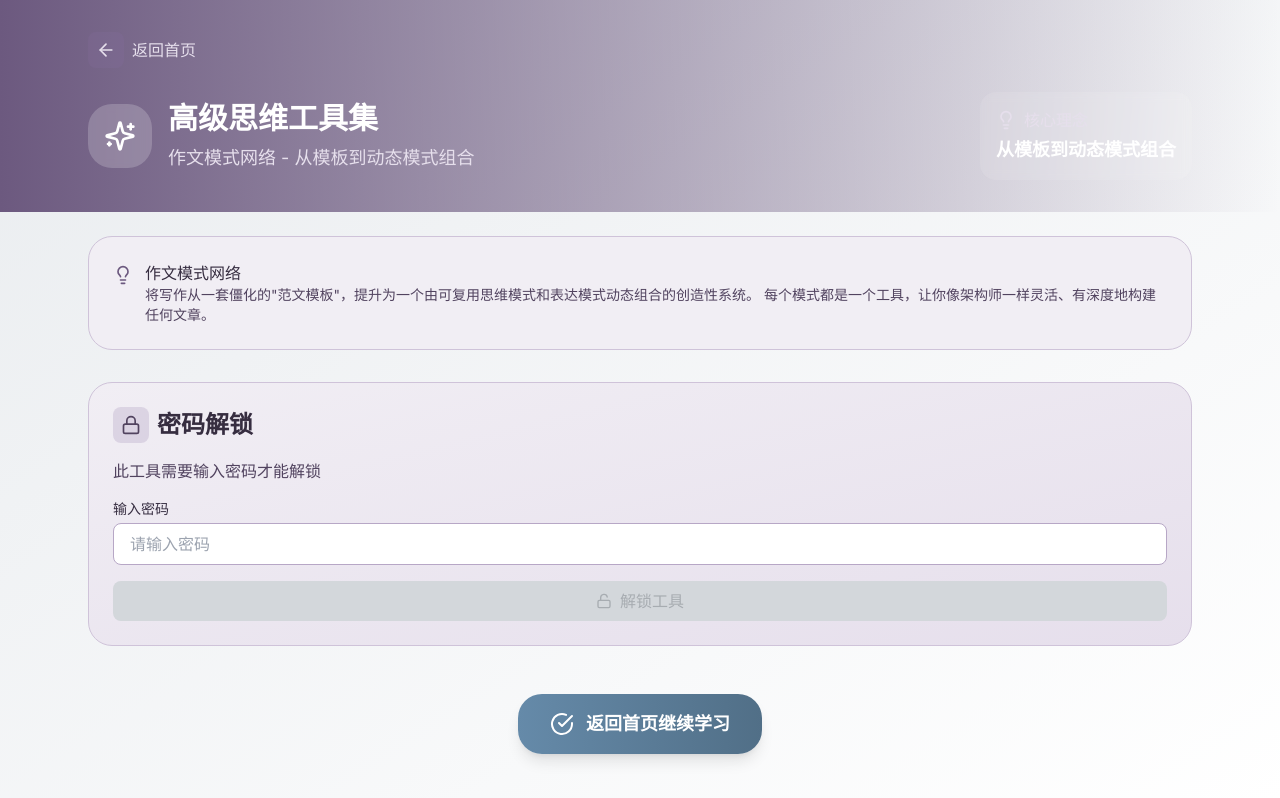
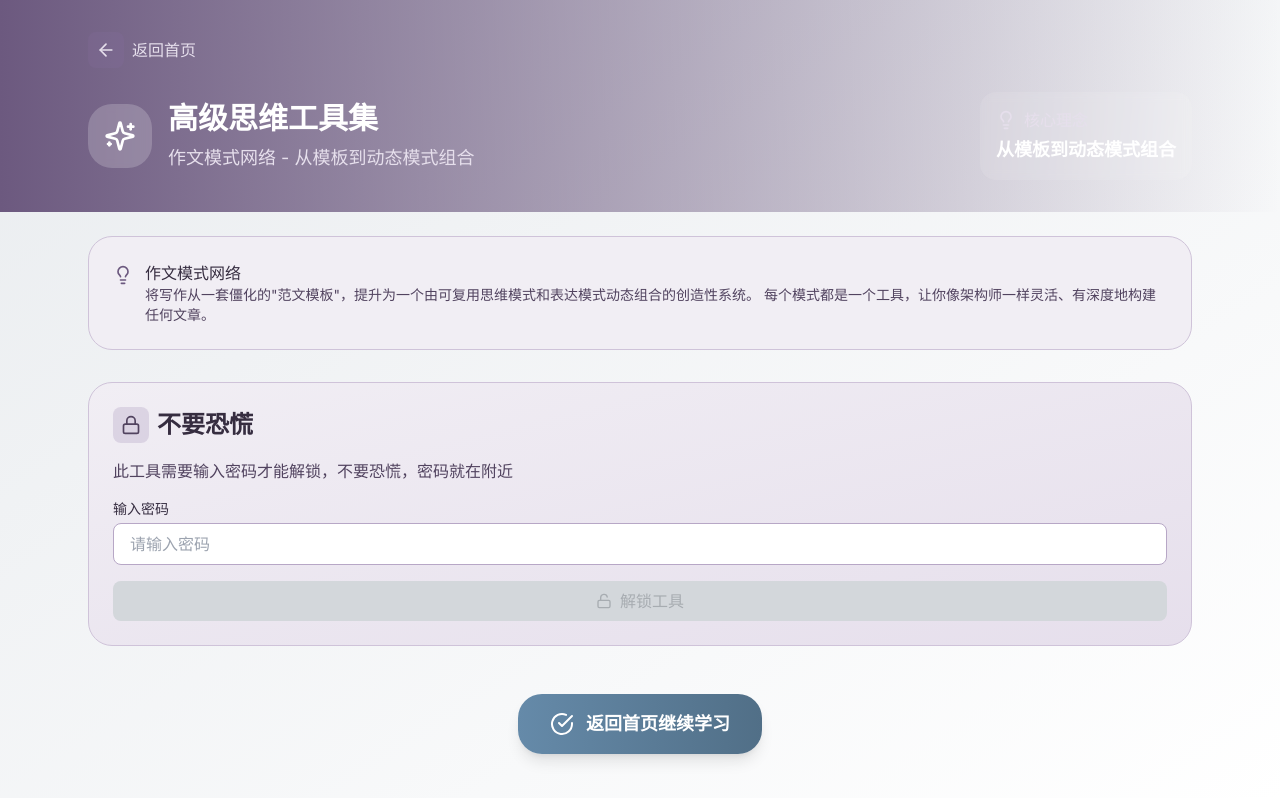
Before and after one commit to InitialXKO/Writing, a Next.js app: page /tools/advanced-tools in a window 1280 px wide. Shown: the top 798 px of the page. Built offline with nearby package versions, Linux system fonts and the light colour scheme.

Commit message:
将密码解锁标题改为'不要恐慌'，优化解锁提示信息

```diff
--- a/src/components/PasswordInput.tsx
+++ b/src/components/PasswordInput.tsx
@@ -46,10 +46,10 @@ export default function PasswordInput({ toolId, correctPassword, onUnlock }: Pas
         <div className="p-2 bg-morandi-purple-500/20 rounded-lg">
           <Lock className="w-5 h-5 text-morandi-purple-700" />
         </div>
-        密码解锁
+        不要恐慌
       </h2>
       <p className="text-morandi-purple-700 mb-4">
-        此工具需要输入密码才能解锁
+        此工具需要输入密码才能解锁，不要恐慌，密码就在附近
       </p>
 
       <form onSubmit={handleSubmit} className="space-y-4">
```
